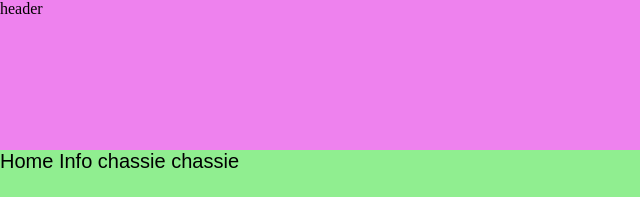
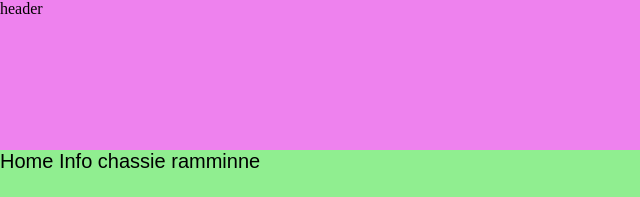
Before and after one commit to lintim22/lintim22.github.io, a plain HTML site: page Info.html in a window 1280 px wide. Shown: the top 197 px of the page, 0-640 px from the left. Drawn offline with Linux system fonts and the light colour scheme.

Commit message:
ramminne

```diff
--- a/Info.html
+++ b/Info.html
@@ -18,7 +18,7 @@
           <a href="index.html">Home<a/>
           <a href="info.html">Info<a/>
           <a href="chassie.html">chassie<a/>
-            <a href="ramminne.html">chassie<a/>
+            <a href="ramminne.html">ramminne<a/>
 
 
         </nav>
```
Also changed, not shown: chassie.html (+1 -1 lines), index.html (+1 -1 lines), ramminne.html (+1 -1 lines).
